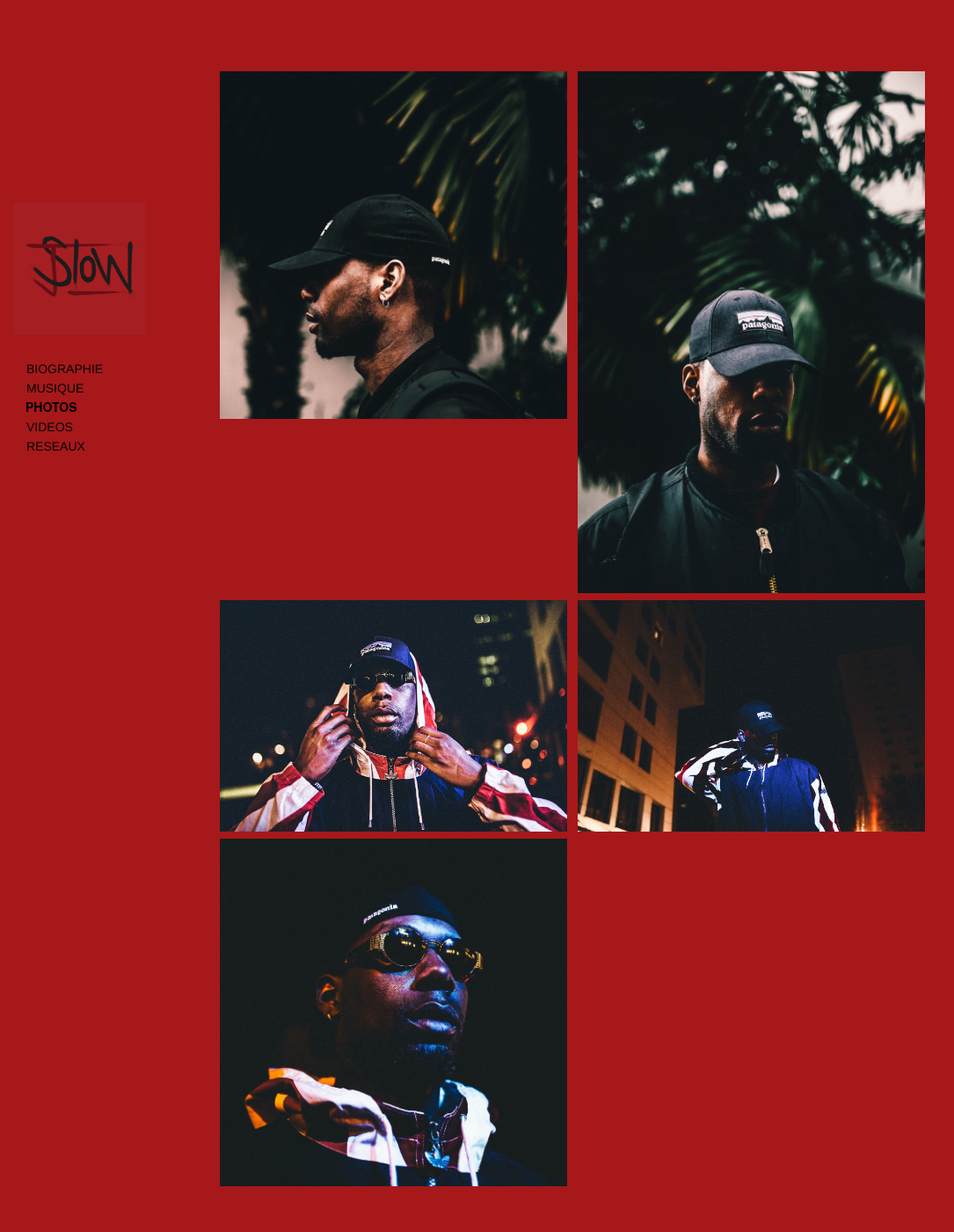
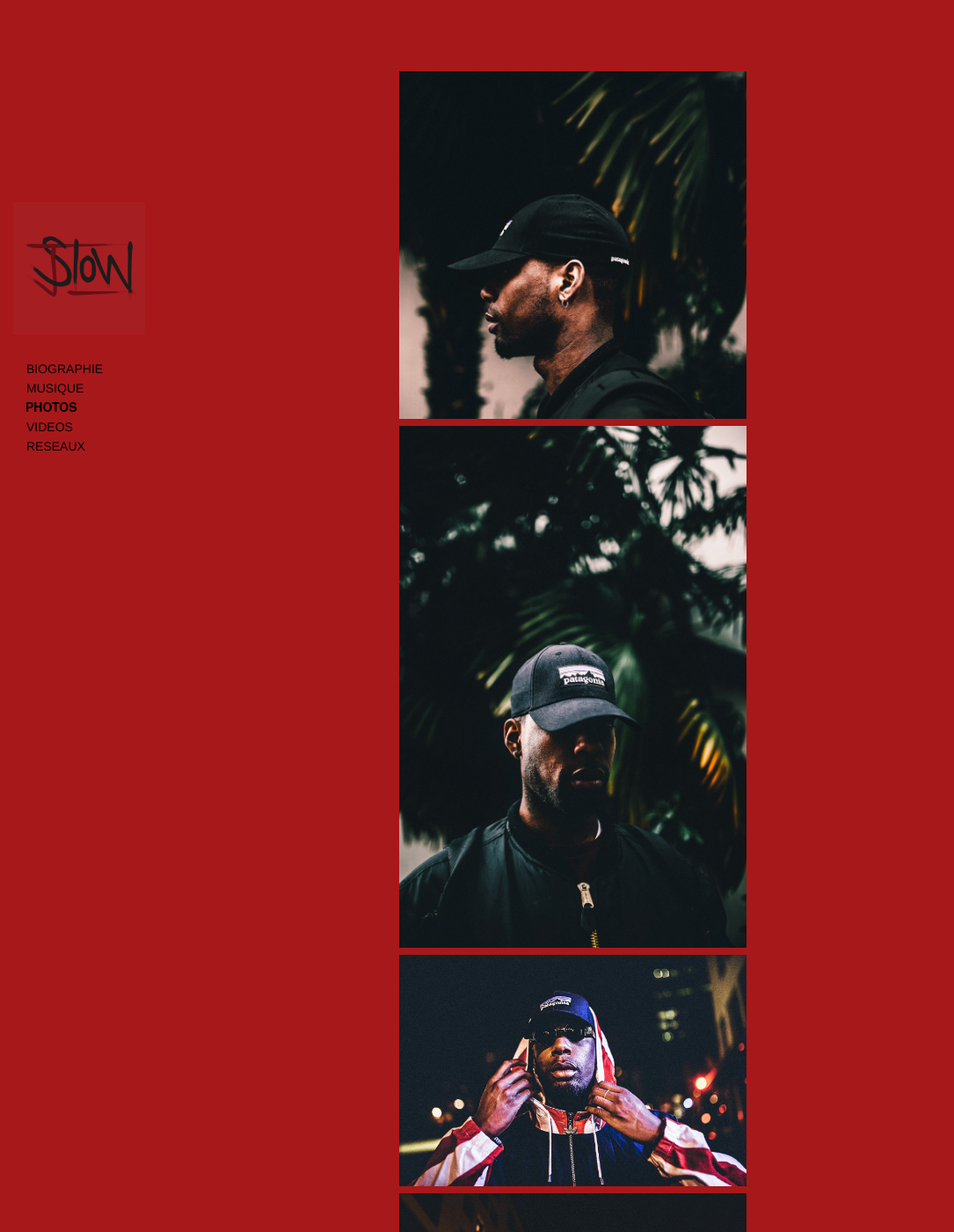
Before and after one commit to NickPapacostas/j-slow, a Jekyll site: the page built from photos.html, in a window 1280 px wide and 1400 px high. Shown: the whole window at 88% size, without its empty margins (0-1085 px from the left). Built offline with Jekyll 4.4.1, drawn with Linux system fonts in a browser that asks for light colours; nearby versions of some CDN libraries; some web fonts are replaced.

Commit message:
column photos

```diff
--- a/css/main.css
+++ b/css/main.css
@@ -138,7 +138,7 @@ body {
 
 #body-wrap #main #topnav h1 a {
   display: block;
-  width: 160px;
+  width: 140px;
   padding-top: 200px;
   text-transform: uppercase;
   font-size: 35px;
--- a/photos.html
+++ b/photos.html
@@ -6,33 +6,41 @@ title: Photos
 <div class="content" class="clearfix">
   <div class="photos">
 
+    <div class="photo">
       <a class="lightbox" href="photos/photo6.jpg">
         <figure>
         <img src="photos/photo6.JPG" alt="">
         </figure>
       </a>
+    </div>
 
+
+    <div class="photo">
       <a class="lightbox" href="photos/photo5.jpg">
         <figure>
           <img src="photos/photo5.jpg" alt="">
         </figure>
       </a>
+    </div>
 
-
+    <div class="photo">
       <a class="lightbox" href="photos/photo2.jpg">
         <figure>
           <img src="photos/photo2.jpg" alt="">
         </figure>
       </a>
+    </div>
 
-
+    <div class="photo">
 
       <a class="lightbox" href="photos/photo4.jpg">
         <figure>
           <img src="photos/photo4.jpg" alt="">
         </figure>
       </a>
+    </div>
 
+    <div class="photo">
       <a class="lightbox" href="photos/photo1.jpg">
         <figure>
           <img src="photos/photo1.jpg" alt="">
@@ -40,3 +48,4 @@ title: Photos
       </a>
     </div>
   </div>
+</div>
```
Lines whose indentation alone changed are shown as unchanged.
